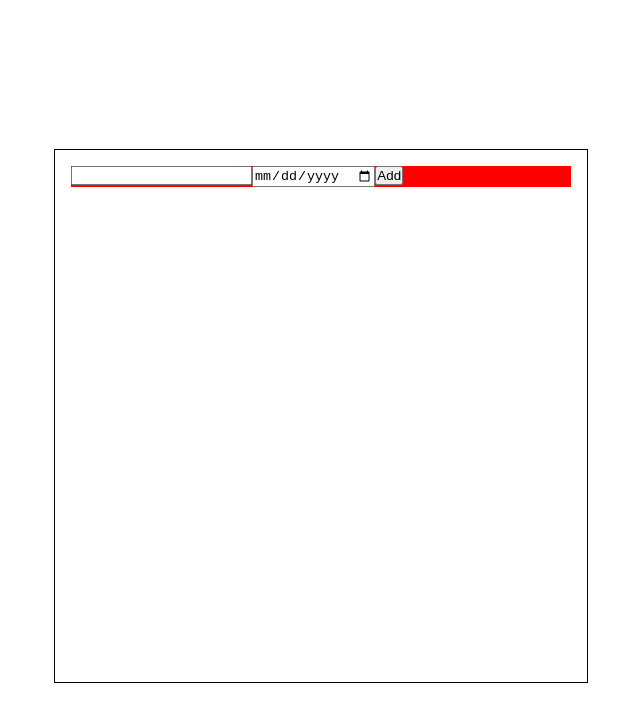
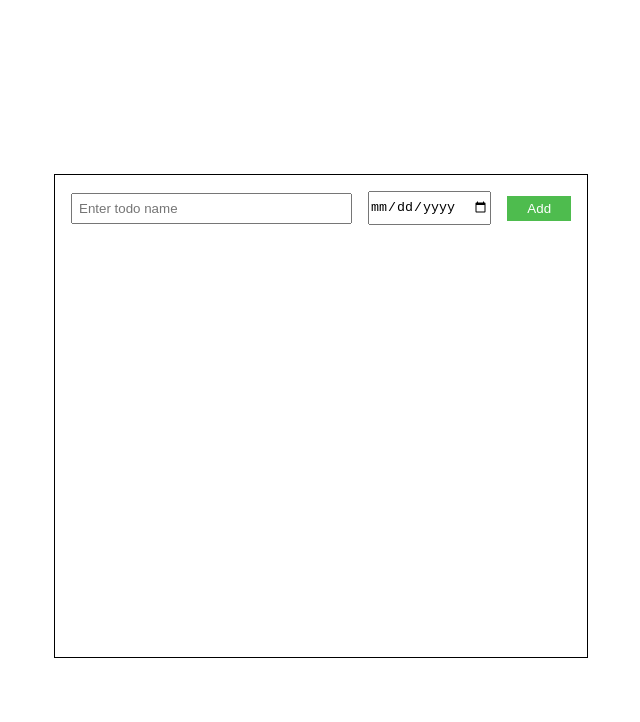
Before and after one commit to shyamchatterjee/Todo-list, a React (Vite) app: page / in a window 1280 px wide. Shown: the top 722 px of the page, without its empty margins (319-959 px from the left). Built offline with nearby package versions, Linux system fonts and the light colour scheme.

Commit message:
form design complite

```diff
--- a/src/App.css
+++ b/src/App.css
@@ -16,11 +16,35 @@ body{
 }
 .contener{
   width: 500px;
-  height: 500px;
+  height: 450px;
   border: 1px solid black;
   padding: 1rem;
+  display: flex;
+  flex-direction: column;
+  gap: 1rem;
 }
 form{
   width: 100%;
-  background-color: red;
+  display: flex;
+  flex-direction: row;
+  align-items: center;
+  gap: 1rem;
 }
+#input-text{
+  width: 100%;
+  padding: 6px;
+
+}
+#input-date{
+    width: 200px;
+    height: 30px;
+    cursor: pointer;
+}
+.submit-button{
+  width: 120px;
+  height: 25px;
+  color: white;
+  background-color: rgb(78, 188, 78);
+  border: none;
+  cursor: pointer;
+}
--- a/src/Component/form.jsx
+++ b/src/Component/form.jsx
@@ -1,8 +1,8 @@
 let Form = ()=>{
   return  <form className="form">
-       <input type="text" name="" id="" />
-       <input type="date" name="" id="" />
-       <input type="submit" value="Add" />
+       <input type="text" name="" id="input-text" placeholder="Enter todo name" />
+       <input type="date" name="" id="input-date" />
+       <input className="submit-button" type="submit" value="Add" />
   </form>
 }
 export  default Form
```
